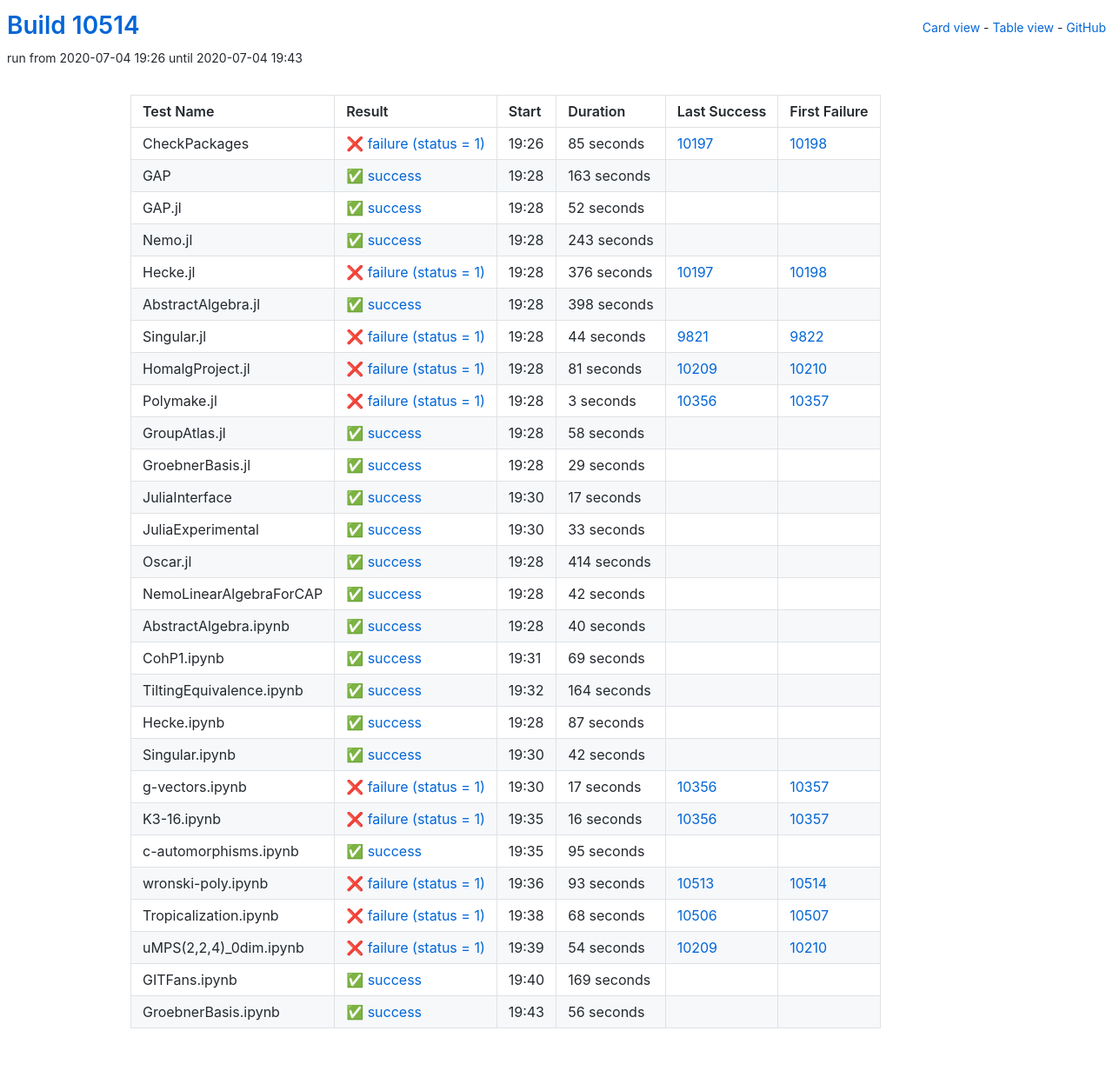
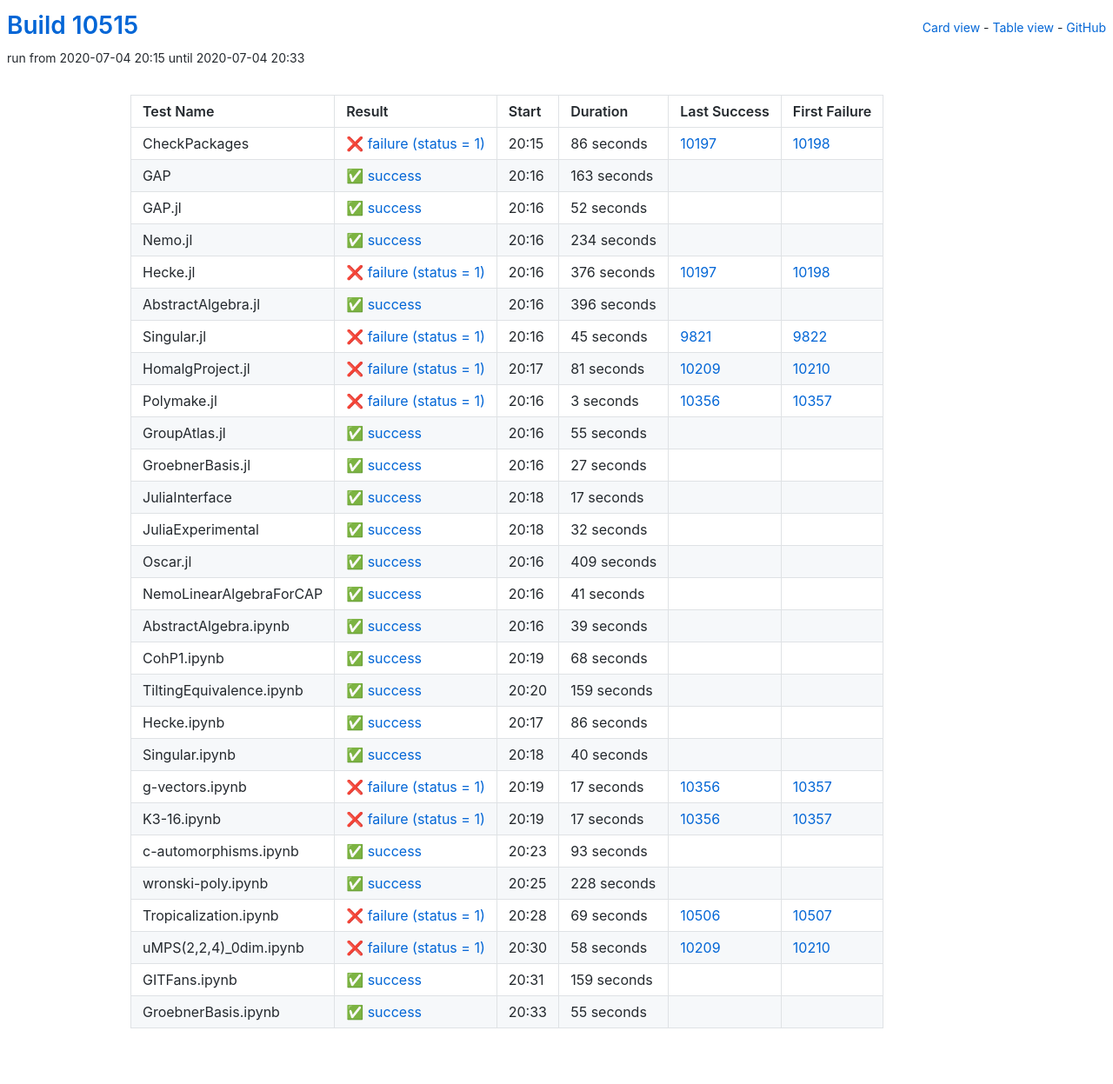
Before and after one commit to oscar-system/oscar-ci-status, a Jekyll site: the page built from table.html, in a window 1280 px wide. Shown: the whole page at 87% size. Built offline with Jekyll 4.4.1, drawn with Linux system fonts in a browser that asks for light colours.

Commit message:
Build #10515

```diff
--- a/_data/ci.yml
+++ b/_data/ci.yml
@@ -1,6 +1,6 @@
 ---
-build: 10514
-build_url: https://oscarci.mathematik.uni-kl.de/job/oscar/10514/
+build: 10515
+build_url: https://oscarci.mathematik.uni-kl.de/job/oscar/10515/
 job: oscar
 organization: oscar-system
 repo: oscar-ci-status
@@ -8,20 +8,20 @@
 tests:
 - name: CheckPackages
   id: checkpackages
-  log: https://oscarci.mathematik.uni-kl.de/job/oscar/10514/artifact/logs/build-10514/CheckPackages.log
-  start: 2020-07-04 19:26
+  log: https://oscarci.mathematik.uni-kl.de/job/oscar/10515/artifact/logs/build-10515/CheckPackages.log
+  start: 2020-07-04 20:15
   success: false
   exitcode: 1
   status: failure
-  duration: 85
+  duration: 86
   last_success: 10197
   last_success_url: https://oscarci.mathematik.uni-kl.de/job/oscar/10197/
   first_failure: 10198
   first_failure_url: https://oscarci.mathematik.uni-kl.de/job/oscar/10198/
 - name: GAP
   id: gap
-  log: https://oscarci.mathematik.uni-kl.de/job/oscar/10514/artifact/logs/build-10514/GAP.log
-  start: 2020-07-04 19:28
+  log: https://oscarci.mathematik.uni-kl.de/job/oscar/10515/artifact/logs/build-10515/GAP.log
+  start: 2020-07-04 20:16
   success: true
   exitcode: 0
   status: success
@@ -32,8 +32,8 @@
   first_failure_url:
 - name: GAP.jl
   id: gap-jl
-  log: https://oscarci.mathematik.uni-kl.de/job/oscar/10514/artifact/logs/build-10514/GAP.jl.log
-  start: 2020-07-04 19:28
+  log: https://oscarci.mathematik.uni-kl.de/job/oscar/10515/artifact/logs/build-10515/GAP.jl.log
+  start: 2020-07-04 20:16
   success: true
   exitcode: 0
   status: success
@@ -44,20 +44,20 @@
   first_failure_url:
 - name: Nemo.jl
   id: nemo-jl
-  log: https://oscarci.mathematik.uni-kl.de/job/oscar/10514/artifact/logs/build-10514/Nemo.jl.log
-  start: 2020-07-04 19:28
+  log: https://oscarci.mathematik.uni-kl.de/job/oscar/10515/artifact/logs/build-10515/Nemo.jl.log
+  start: 2020-07-04 20:16
   success: true
   exitcode: 0
   status: success
-  duration: 243
+  duration: 234
   last_success: false
   last_success_url:
   first_failure: false
   first_failure_url:
 - name: Hecke.jl
   id: hecke-jl
-  log: https://oscarci.mathematik.uni-kl.de/job/oscar/10514/artifact/logs/build-10514/Hecke.jl.log
-  start: 2020-07-04 19:28
+  log: https://oscarci.mathematik.uni-kl.de/job/oscar/10515/artifact/logs/build-10515/Hecke.jl.log
+  start: 2020-07-04 20:16
   success: false
   exitcode: 1
   status: failure
@@ -68,32 +68,32 @@
   first_failure_url: https://oscarci.mathematik.uni-kl.de/job/oscar/10198/
 - name: AbstractAlgebra.jl
   id: abstractalgebra-jl
-  log: https://oscarci.mathematik.uni-kl.de/job/oscar/10514/artifact/logs/build-10514/AbstractAlgebra.jl.log
-  start: 2020-07-04 19:28
+  log: https://oscarci.mathematik.uni-kl.de/job/oscar/10515/artifact/logs/build-10515/AbstractAlgebra.jl.log
+  start: 2020-07-04 20:16
   success: true
   exitcode: 0
   status: success
-  duration: 398
+  duration: 396
   last_success: false
   last_success_url:
   first_failure: false
   first_failure_url:
 - name: Singular.jl
   id: singular-jl
-  log: https://oscarci.mathematik.uni-kl.de/job/oscar/10514/artifact/logs/build-10514/Singular.jl.log
-  start: 2020-07-04 19:28
+  log: https://oscarci.mathematik.uni-kl.de/job/oscar/10515/artifact/logs/build-10515/Singular.jl.log
+  start: 2020-07-04 20:16
   success: false
   exitcode: 1
   status: failure
-  duration: 44
+  duration: 45
   last_success: 9821
   last_success_url: https://oscarci.mathematik.uni-kl.de/job/oscar/9821/
   first_failure: 9822
   first_failure_url: https://oscarci.mathematik.uni-kl.de/job/oscar/9822/
 - name: HomalgProject.jl
   id: homalgproject-jl
-  log: https://oscarci.mathematik.uni-kl.de/job/oscar/10514/artifact/logs/build-10514/HomalgProject.jl.log
-  start: 2020-07-04 19:28
+  log: https://oscarci.mathematik.uni-kl.de/job/oscar/10515/artifact/logs/build-10515/HomalgProject.jl.log
+  start: 2020-07-04 20:17
   success: false
   exitcode: 1
   status: failure
@@ -104,8 +104,8 @@
   first_failure_url: https://oscarci.mathematik.uni-kl.de/job/oscar/10210/
 - name: Polymake.jl
   id: polymake-jl
-  log: https://oscarci.mathematik.uni-kl.de/job/oscar/10514/artifact/logs/build-10514/Polymake.jl.log
-  start: 2020-07-04 19:28
+  log: https://oscarci.mathematik.uni-kl.de/job/oscar/10515/artifact/logs/build-10515/Polymake.jl.log
+  start: 2020-07-04 20:16
   success: false
   exitcode: 1
   status: failure
@@ -116,32 +116,32 @@
   first_failure_url: https://oscarci.mathematik.uni-kl.de/job/oscar/10357/
 - name: GroupAtlas.jl
   id: groupatlas-jl
-  log: https://oscarci.mathematik.uni-kl.de/job/oscar/10514/artifact/logs/build-10514/GroupAtlas.jl.log
-  start: 2020-07-04 19:28
+  log: https://oscarci.mathematik.uni-kl.de/job/oscar/10515/artifact/logs/build-10515/GroupAtlas.jl.log
+  start: 2020-07-04 20:16
   success: true
   exitcode: 0
   status: success
-  duration: 58
+  duration: 55
   last_success: false
   last_success_url:
   first_failure: false
   first_failure_url:
 - name: GroebnerBasis.jl
   id: groebnerbasis-jl
-  log: https://oscarci.mathematik.uni-kl.de/job/oscar/10514/artifact/logs/build-10514/GroebnerBasis.jl.log
-  start: 2020-07-04 19:28
+  log: https://oscarci.mathematik.uni-kl.de/job/oscar/10515/artifact/logs/build-10515/GroebnerBasis.jl.log
+  start: 2020-07-04 20:16
   success: true
   exitcode: 0
   status: success
-  duration: 29
+  duration: 27
   last_success: false
   last_success_url:
   first_failure: false
   first_failure_url:
 - name: JuliaInterface
   id: juliainterface
-  log: https://oscarci.mathematik.uni-kl.de/job/oscar/10514/artifact/logs/build-10514/JuliaInterface.log
-  start: 2020-07-04 19:30
+  log: https://oscarci.mathematik.uni-kl.de/job/oscar/10515/artifact/logs/build-10515/JuliaInterface.log
+  start: 2020-07-04 20:18
   success: true
   exitcode: 0
   status: success
@@ -152,44 +152,92 @@
   first_failure_url:
 - name: JuliaExperimental
   id: juliaexperimental
-  log: https://oscarci.mathematik.uni-kl.de/job/oscar/10514/artifact/logs/build-10514/JuliaExperimental.log
-  start: 2020-07-04 19:30
+  log: https://oscarci.mathematik.uni-kl.de/job/oscar/10515/artifact/logs/build-10515/JuliaExperimental.log
+  start: 2020-07-04 20:18
   success: true
   exitcode: 0
   status: success
-  duration: 33
+  duration: 32
   last_success: false
   last_success_url:
   first_failure: false
   first_failure_url:
 - name: Oscar.jl
   id: oscar-jl
-  log: https://oscarci.mathematik.uni-kl.de/job/oscar/10514/artifact/logs/build-10514/Oscar.jl.log
-  start: 2020-07-04 19:28
+  log: https://oscarci.mathematik.uni-kl.de/job/oscar/10515/artifact/logs/build-10515/Oscar.jl.log
+  start: 2020-07-04 20:16
   success: true
   exitcode: 0
   status: success
-  duration: 414
+  duration: 409
   last_success: false
   last_success_url:
   first_failure: false
   first_failure_url:
 - name: NemoLinearAlgebraForCAP
   id: nemolinearalgebraforcap
-  log: https://oscarci.mathematik.uni-kl.de/job/oscar/10514/artifact/logs/build-10514/NemoLinearAlgebraForCAP.log
-  start: 2020-07-04 19:28
+  log: https://oscarci.mathematik.uni-kl.de/job/oscar/10515/artifact/logs/build-10515/NemoLinearAlgebraForCAP.log
+  start: 2020-07-04 20:16
   success: true
   exitcode: 0
   status: success
-  duration: 42
+  duration: 41
   last_success: false
   last_success_url:
   first_failure: false
   first_failure_url:
 - name: AbstractAlgebra.ipynb
   id: abstractalgebra-ipynb
-  log: https://oscarci.mathematik.uni-kl.de/job/oscar/10514/artifact/logs/build-10514/AbstractAlgebra.ipynb.log
-  start: 2020-07-04 19:28
+  log: https://oscarci.mathematik.uni-kl.de/job/oscar/10515/artifact/logs/build-10515/AbstractAlgebra.ipynb.log
+  start: 2020-07-04 20:16
+  success: true
+  exitcode: 0
+  status: success
+  duration: 39
+  last_success: false
+  last_success_url:
+  first_failure: false
+  first_failure_url:
+- name: CohP1.ipynb
+  id: cohp1-ipynb
+  log: https://oscarci.mathematik.uni-kl.de/job/oscar/10515/artifact/logs/build-10515/CohP1.ipynb.log
+  start: 2020-07-04 20:19
+  success: true
+  exitcode: 0
+  status: success
+  duration: 68
+  last_success: false
+  last_success_url:
+  first_failure: false
+  first_failure_url:
+- name: TiltingEquivalence.ipynb
+  id: tiltingequivalence-ipynb
+  log: https://oscarci.mathematik.uni-kl.de/job/oscar/10515/artifact/logs/build-10515/TiltingEquivalence.ipynb.log
+  start: 2020-07-04 20:20
+  success: true
+  exitcode: 0
+  status: success
+  duration: 159
+  last_success: false
+  last_success_url:
+  first_failure: false
+  first_failure_url:
+- name: Hecke.ipynb
+  id: hecke-ipynb
+  log: https://oscarci.mathematik.uni-kl.de/job/oscar/10515/artifact/logs/build-10515/Hecke.ipynb.log
+  start: 2020-07-04 20:17
+  success: true
+  exitcode: 0
+  status: success
+  duration: 86
+  last_success: false
+  last_success_url:
+  first_failure: false
+  first_failure_url:
+- name: Singular.ipynb
+  id: singular-ipynb
+  log: https://oscarci.mathematik.uni-kl.de/job/oscar/10515/artifact/logs/build-10515/Singular.ipynb.log
+  start: 2020-07-04 20:18
   success: true
   exitcode: 0
   status: success
@@ -198,58 +246,10 @@
   last_success_url:
   first_failure: false
   first_failure_url:
-- name: CohP1.ipynb
-  id: cohp1-ipynb
-  log: https://oscarci.mathematik.uni-kl.de/job/oscar/10514/artifact/logs/build-10514/CohP1.ipynb.log
-  start: 2020-07-04 19:31
-  success: true
-  exitcode: 0
-  status: success
-  duration: 69
-  last_success: false
-  last_success_url:
-  first_failure: false
-  first_failure_url:
-- name: TiltingEquivalence.ipynb
-  id: tiltingequivalence-ipynb
-  log: https://oscarci.mathematik.uni-kl.de/job/oscar/10514/artifact/logs/build-10514/TiltingEquivalence.ipynb.log
-  start: 2020-07-04 19:32
-  success: true
-  exitcode: 0
-  status: success
-  duration: 164
-  last_success: false
-  last_success_url:
-  first_failure: false
-  first_failure_url:
-- name: Hecke.ipynb
-  id: hecke-ipynb
-  log: https://oscarci.mathematik.uni-kl.de/job/oscar/10514/artifact/logs/build-10514/Hecke.ipynb.log
-  start: 2020-07-04 19:28
-  success: true
-  exitcode: 0
-  status: success
-  duration: 87
-  last_success: false
-  last_success_url:
-  first_failure: false
-  first_failure_url:
-- name: Singular.ipynb
-  id: singular-ipynb
-  log: https://oscarci.mathematik.uni-kl.de/job/oscar/10514/artifact/logs/build-10514/Singular.ipynb.log
-  start: 2020-07-04 19:30
-  success: true
-  exitcode: 0
-  status: success
-  duration: 42
-  last_success: false
-  last_success_url:
-  first_failure: false
-  first_failure_url:
 - name: g-vectors.ipynb
   id: g-vectors-ipynb
-  log: https://oscarci.mathematik.uni-kl.de/job/oscar/10514/artifact/logs/build-10514/g-vectors.ipynb.log
-  start: 2020-07-04 19:30
+  log: https://oscarci.mathematik.uni-kl.de/job/oscar/10515/artifact/logs/build-10515/g-vectors.ipynb.log
+  start: 2020-07-04 20:19
   success: false
   exitcode: 1
   status: failure
@@ -260,84 +260,84 @@
   first_failure_url: https://oscarci.mathematik.uni-kl.de/job/oscar/10357/
 - name: K3-16.ipynb
   id: k3-16-ipynb
-  log: https://oscarci.mathematik.uni-kl.de/job/oscar/10514/artifact/logs/build-10514/K3-16.ipynb.log
-  start: 2020-07-04 19:35
+  log: https://oscarci.mathematik.uni-kl.de/job/oscar/10515/artifact/logs/build-10515/K3-16.ipynb.log
+  start: 2020-07-04 20:19
   success: false
   exitcode: 1
   status: failure
-  duration: 16
+  duration: 17
   last_success: 10356
   last_success_url: https://oscarci.mathematik.uni-kl.de/job/oscar/10356/
   first_failure: 10357
   first_failure_url: https://oscarci.mathematik.uni-kl.de/job/oscar/10357/
 - name: c-automorphisms.ipynb
   id: c-automorphisms-ipynb
-  log: https://oscarci.mathematik.uni-kl.de/job/oscar/10514/artifact/logs/build-10514/c-automorphisms.ipynb.log
-  start: 2020-07-04 19:35
+  log: https://oscarci.mathematik.uni-kl.de/job/oscar/10515/artifact/logs/build-10515/c-automorphisms.ipynb.log
+  start: 2020-07-04 20:23
   success: true
   exitcode: 0
   status: success
-  duration: 95
+  duration: 93
   last_success: false
   last_success_url:
   first_failure: false
   first_failure_url:
 - name: wronski-poly.ipynb
   id: wronski-poly-ipynb
-  log: https://oscarci.mathematik.uni-kl.de/job/oscar/10514/artifact/logs/build-10514/wronski-poly.ipynb.log
-  start: 2020-07-04 19:36
+  log: https://oscarci.mathematik.uni-kl.de/job/oscar/10515/artifact/logs/build-10515/wronski-poly.ipynb.log
+  start: 2020-07-04 20:25
+  success: true
+  exitcode: 0
+  status: success
+  duration: 228
+  last_success: false
+  last_success_url:
+  first_failure: false
+  first_failure_url:
+- name: Tropicalization.ipynb
+  id: tropicalization-ipynb
+  log: https://oscarci.mathematik.uni-kl.de/job/oscar/10515/artifact/logs/build-10515/Tropicalization.ipynb.log
+  start: 2020-07-04 20:28
   success: false
   exitcode: 1
   status: failure
-  duration: 93
-  last_success: 10513
-  last_success_url: https://oscarci.mathematik.uni-kl.de/job/oscar/10513/
-  first_failure: 10514
-  first_failure_url: https://oscarci.mathematik.uni-kl.de/job/oscar/10514/
-- name: Tropicalization.ipynb
-  id: tropicalization-ipynb
-  log: https://oscarci.mathematik.uni-kl.de/job/oscar/10514/artifact/logs/build-10514/Tropicalization.ipynb.log
-  start: 2020-07-04 19:38
-  success: false
-  exitcode: 1
-  status: failure
-  duration: 68
+  duration: 69
   last_success: 10506
   last_success_url: https://oscarci.mathematik.uni-kl.de/job/oscar/10506/
   first_failure: 10507
   first_failure_url: https://oscarci.mathematik.uni-kl.de/job/oscar/10507/
 - name: uMPS(2,2,4)_0dim.ipynb
   id: umps-2-2-4-0dim-ipynb
-  log: https://oscarci.mathematik.uni-kl.de/job/oscar/10514/artifact/logs/build-10514/uMPS-2-2-4-_0dim.ipynb.log
-  start: 2020-07-04 19:39
+  log: https://oscarci.mathematik.uni-kl.de/job/oscar/10515/artifact/logs/build-10515/uMPS-2-2-4-_0dim.ipynb.log
+  start: 2020-07-04 20:30
   success: false
   exitcode: 1
   status: failure
-  duration: 54
+  duration: 58
   last_success: 10209
   last_success_url: https://oscarci.mathematik.uni-kl.de/job/oscar/10209/
   first_failure: 10210
   first_failure_url: https://oscarci.mathematik.uni-kl.de/job/oscar/10210/
 - name: GITFans.ipynb
   id: gitfans-ipynb
-  log: https://oscarci.mathematik.uni-kl.de/job/oscar/10514/artifact/logs/build-10514/GITFans.ipynb.log
-  start: 2020-07-04 19:40
+  log: https://oscarci.mathematik.uni-kl.de/job/oscar/10515/artifact/logs/build-10515/GITFans.ipynb.log
+  start: 2020-07-04 20:31
   success: true
   exitcode: 0
   status: success
-  duration: 169
+  duration: 159
   last_success: false
   last_success_url:
   first_failure: false
   first_failure_url:
 - name: GroebnerBasis.ipynb
   id: groebnerbasis-ipynb
-  log: https://oscarci.mathematik.uni-kl.de/job/oscar/10514/artifact/logs/build-10514/GroebnerBasis.ipynb.log
-  start: 2020-07-04 19:43
+  log: https://oscarci.mathematik.uni-kl.de/job/oscar/10515/artifact/logs/build-10515/GroebnerBasis.ipynb.log
+  start: 2020-07-04 20:33
   success: true
   exitcode: 0
   status: success
-  duration: 56
+  duration: 55
   last_success: false
   last_success_url:
   first_failure: false
```
Also changed, not shown: README.md.
